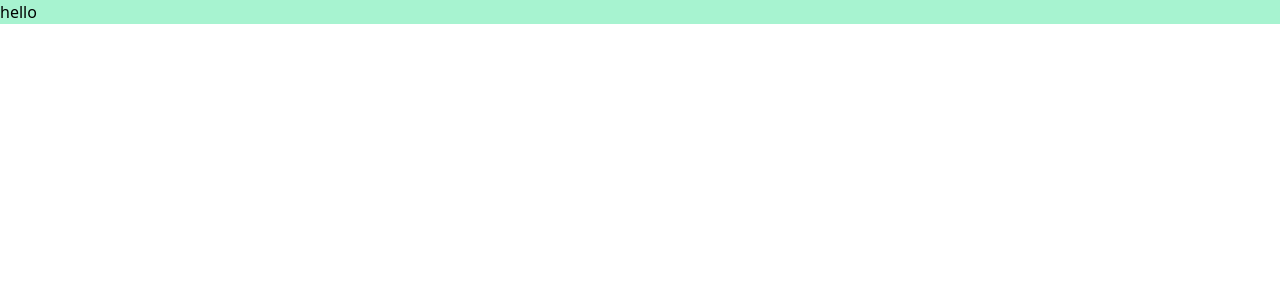
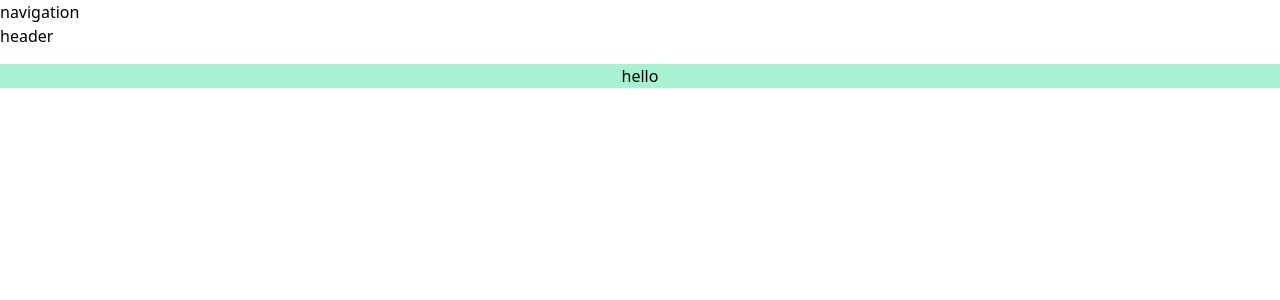
Before and after one commit to ann-kar/rick-morty, a Next.js app: page / in a window 1280 px wide. Shown: the top 300 px of the page. Built offline with nearby package versions, Linux system fonts and the light colour scheme.

Commit message:
feat: add Layout

```diff
--- /dev/null
+++ b/components/Layout.tsx
@@ -0,0 +1,15 @@
+import { ReactNode } from "react";
+
+export interface LayoutProps {
+  children?: ReactNode[] | ReactNode;
+}
+
+export const Layout = ({ children }: LayoutProps) => {
+  return (
+    <div className="flex flex-col min-h-screen w-full">
+      <nav>navigation</nav>
+      <h1>header</h1>
+      <main className="grow py-4 text-center">{children}</main>
+    </div>
+  );
+};
--- a/pages/_app.tsx
+++ b/pages/_app.tsx
@@ -1,8 +1,13 @@
-import '../styles/globals.css'
-import type { AppProps } from 'next/app'
+import "../styles/globals.css";
+import type { AppProps } from "next/app";
+import { Layout } from "../components/Layout";
 
 function MyApp({ Component, pageProps }: AppProps) {
-  return <Component {...pageProps} />
+  return (
+    <Layout>
+      <Component {...pageProps} />
+    </Layout>
+  );
 }
 
-export default MyApp
+export default MyApp;
```
